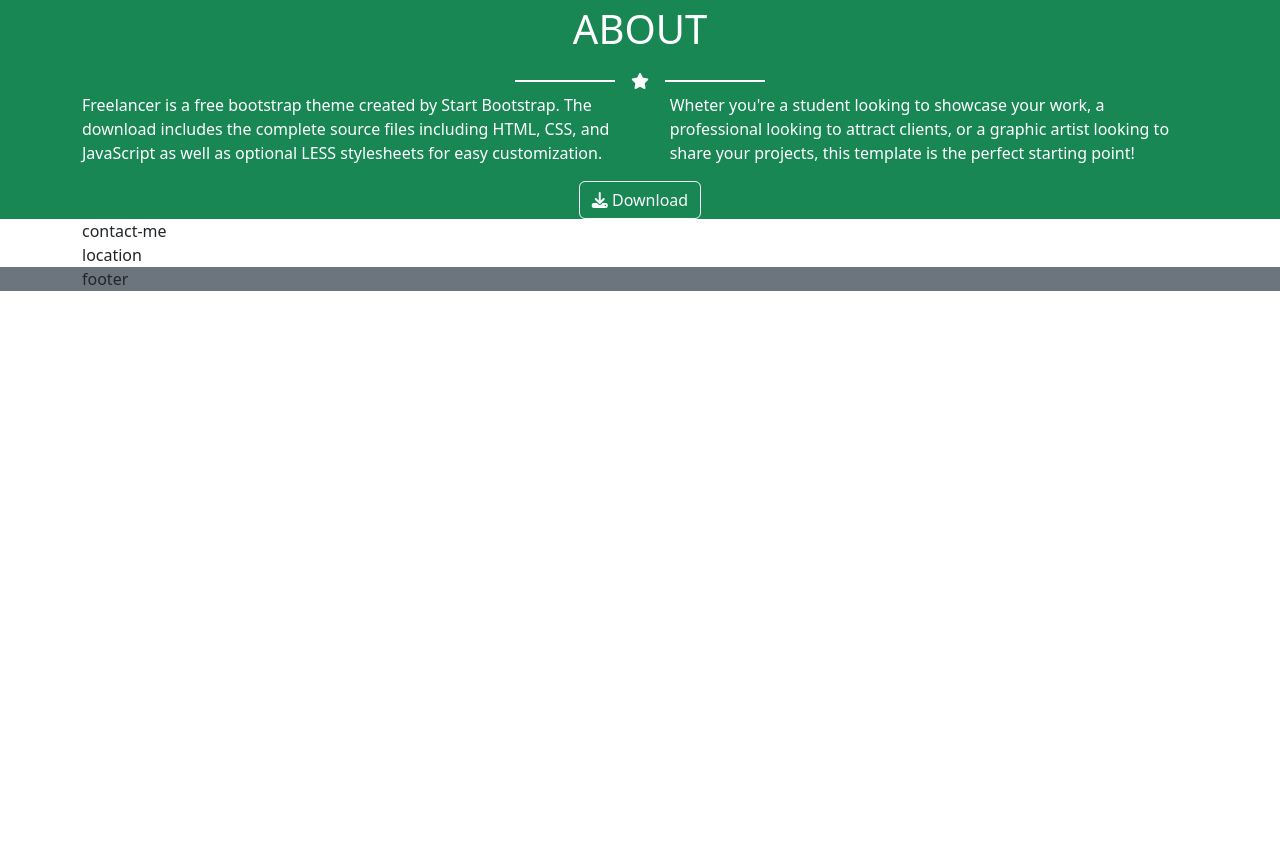
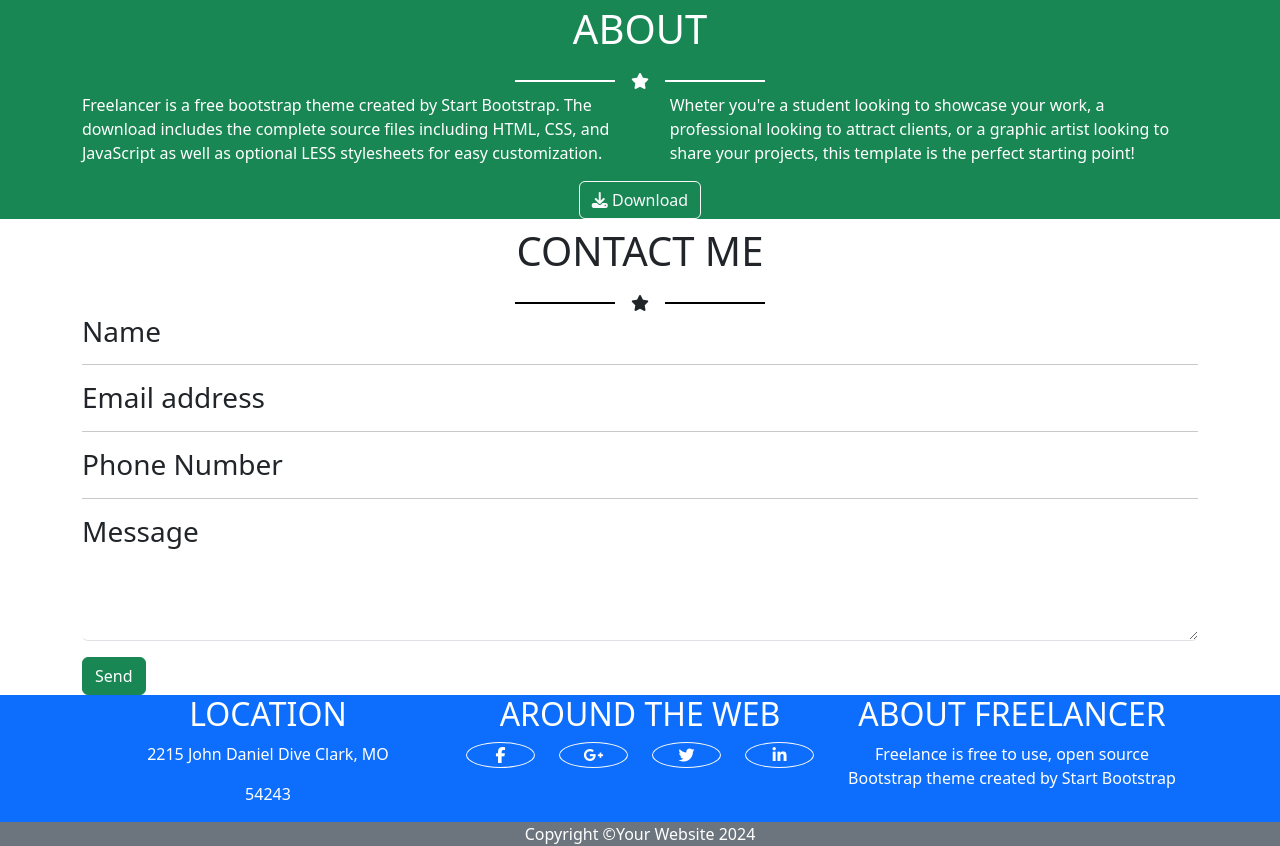
Before and after one commit to nazariozaccagnino/html-css-bootstrap-freelancer, a plain HTML site: page index.html in a window 1280 px wide. Shown: the part 1103-1949 px from the top of the page. Before the commit the page ends 1394 px from the top, so only its background shows below. Drawn offline with nearby package versions, Linux system fonts and the light colour scheme.

Commit message:
filled the page with all contents

```diff
--- a/index.html
+++ b/index.html
@@ -107,34 +107,85 @@
             <div class="d-flex text-white">
                 <div>
                     <p>
-                        Freelancer is a free bootstrap theme created by Start Bootstrap. The download includes the complete source files including HTML, CSS, and JavaScript as well as optional LESS stylesheets for easy customization.
+                        Freelancer is a free bootstrap theme created by Start Bootstrap. The download includes the
+                        complete source files including HTML, CSS, and JavaScript as well as optional LESS stylesheets
+                        for easy customization.
                     </p>
                 </div>
                 <div>
                     <p>
-                        Wheter you're a student looking to showcase your work, a professional looking to attract clients, or a graphic artist looking to share your projects, this template is the perfect starting point!
+                        Wheter you're a student looking to showcase your work, a professional looking to attract
+                        clients, or a graphic artist looking to share your projects, this template is the perfect
+                        starting point!
                     </p>
                 </div>
             </div>
             <div class="d-flex  justify-content-center ">
-            <button type="button" class="btn btn-outline-light text-nowrap"><i class="fa-solid fa-download"></i> Download</button>
-        </div>
+                <button type="button" class="btn btn-outline-light text-nowrap"><i class="fa-solid fa-download"></i>
+                    Download</button>
+            </div>
 
     </section>
     <section id="contact-me">
         <div class="container">
-            contact-me
+            <div class="mx-auto p-2 text-center w-auto">
+                <h1>contact me</h1>
+            </div>
+            <div class="d-flex align-items-center  justify-content-center">
+                <div class="naz-star-line"></div>
+                <div> <i class="star ms-3 me-3 fa-solid fa-star"></i> </div>
+                <div class="naz-star-line"></div>
+            </div>
+            <h3>Name</h3>
+            <hr>
+            <h3>Email address</h3>
+            <hr>
+            <h3>Phone Number</h3>
+            <hr>
+            <h3>Message</h3>
+            <div class="mb-3">
+                <textarea class="form-control border border-0 border-bottom" id="exampleFormControlTextarea1"
+                    rows="3"></textarea>
+            </div>
+            <button type="button" class="btn btn-success">Send</button>
+
         </div>
     </section>
-    <section id="location">
+    <section id="location" class="bg-primary">
         <div class="container">
-            location
-
+            <div class="row mx-auto text-center text-white">
+                <div class="col">
+                  <h2>Location</h2>
+                  <p>2215 John Daniel Dive Clark, MO</p>
+                  <p>54243</p>
+                </div>
+                <div class="col">
+                    <h2>Around the Web</h2>
+                    <div class="row">
+                        <div class="col">
+                            <div class="rounded-circle border border-light "><i class="fa-brands fa-facebook-f"></i></div>
+                        </div>
+                        <div class="col">
+                            <div class="rounded-circle border border-light"><i class="fa-brands fa-google-plus-g"></i></div>
+                        </div>
+                        <div class="col">
+                            <div class="rounded-circle border border-light"><i class="fa-brands fa-twitter"></i></div>
+                        </div>
+                        <div class="col">
+                            <div class="rounded-circle border border-light"><i class="fa-brands fa-linkedin-in"></i></div>
+                          </div>
+                      </div>
+                </div>
+                <div class="col">
+                  <h2>About Freelancer</h2>
+                  <p>Freelance is free to use, open source Bootstrap theme created by Start Bootstrap</p>
+                </div>
+              </div>
         </div>
     </section>
     <footer class="bg-secondary">
         <div class="container">
-            footer
+            <div class="text-center text-white">Copyright &#169;Your Website 2024</div>
         </div>
     </footer>
 
--- a/styles.css
+++ b/styles.css
@@ -1,4 +1,4 @@
-.naz-debug{
+loca.naz-debug{
     border: 1px solid red;
 }
 /* header section */
@@ -24,3 +24,14 @@
 #about h1{
     text-transform: uppercase;
 }
+/* contact me section */
+#contact-me h1{
+    text-transform: uppercase;
+}
+#contact-me .naz-star-line{
+    border: 1px solid black;
+}
+/* location section */
+#location h2{
+    text-transform: uppercase;
+}
```
